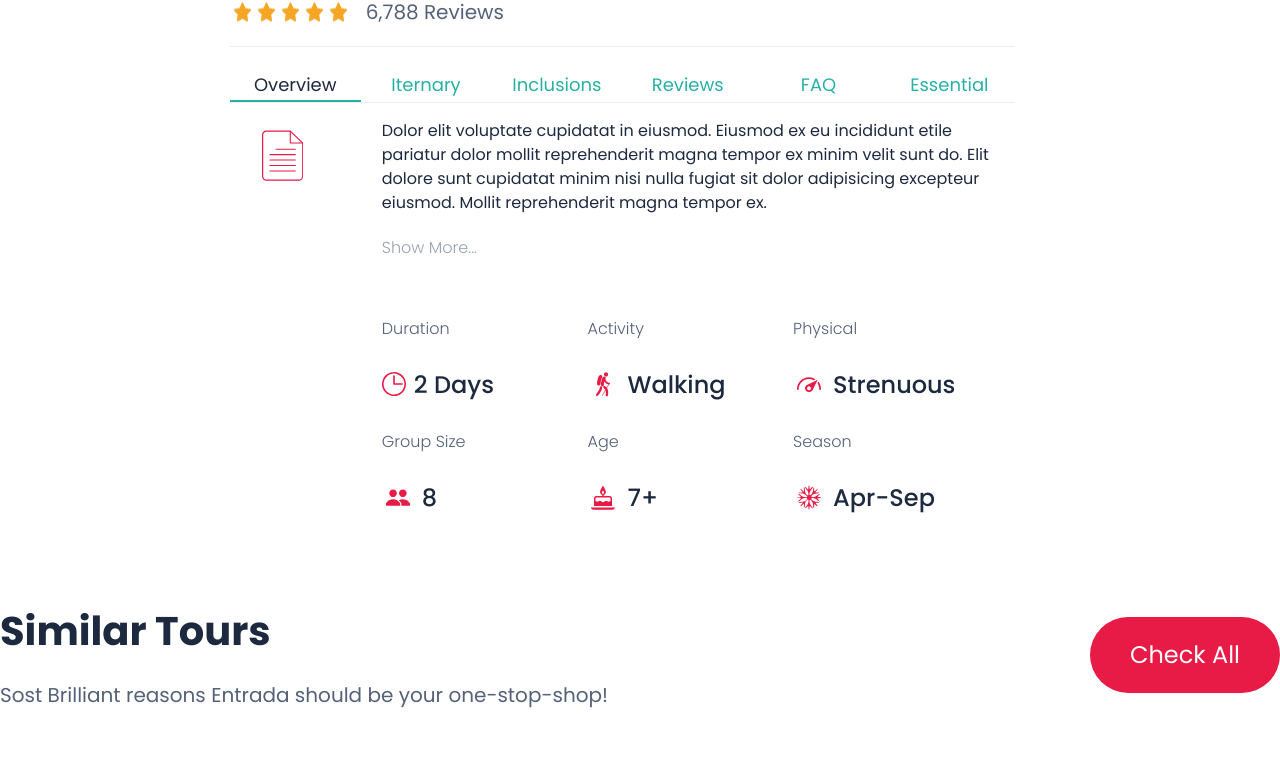
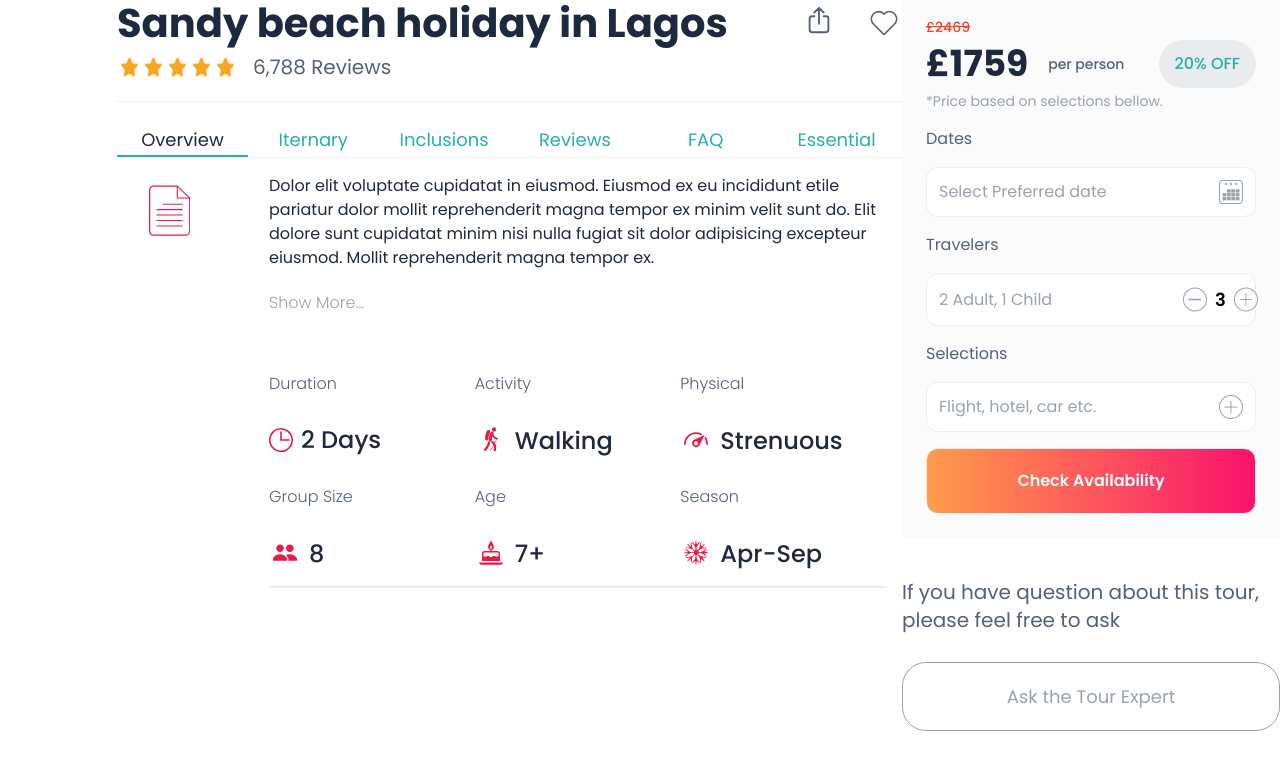
Before and after one commit to Mr-Rafiqul-Islam/EMPRISE-a-hotel-booking-site, a React (Vite) app: page /tour-detail in a window 1280 px wide. Shown: the part 775-1536 px from the top of the page. Built offline with nearby package versions, Linux system fonts and the light colour scheme.

Commit message:
design completed

```diff
--- a/src/components/layouts/TabsOverview.jsx
+++ b/src/components/layouts/TabsOverview.jsx
@@ -135,7 +135,7 @@ function TabsOverview() {
                 <Link className="text-[#99A3AD] font-poppins text-base">
                   Show More...
                 </Link>
-                <div className="flex flex-wrap gap-y-7 mt-14">
+                <div className="flex flex-wrap gap-y-7 mt-14 border-b-2 pb-4">
                   {info.map(({ title, logo, besideLogo }) => (
                     <div key={title} className="basis-1/3">
                       <Subheading
@@ -172,7 +172,7 @@ function TabsOverview() {
           <TabPanel key="inclusions" value="inclusions">
             <div className="flex gap-16">
               <Image src={inclusions} className={`self-start`} />
-              <div>
+              <div className="border-b-2 pb-2">
                 <Paragraph
                   className="text-[#1D293F] mb-5 text-base"
                   text={data.at(0).desc}
--- a/src/components/layouts/TourBooking.jsx
+++ b/src/components/layouts/TourBooking.jsx
@@ -1,9 +1,100 @@
-import React from 'react'
+import React from "react";
+import Paragraph from "../Paragraph";
+import Flex from "../Flex";
+import Subheading from "../Subheading";
+import Label from "../Label";
+import date from "../../assets/icons/Vectordate.svg";
+import Plus from "../../assets/icons/Plus.svg";
+import Minus from "../../assets/icons/Minus.svg";
 
 function TourBooking() {
   return (
-    <div>TourBooking</div>
-  )
+    <div>
+      <div className="w-[378px] p-6 bg-[#FBFBFB]">
+        <Paragraph
+          text={`£2469`}
+          className={`text-[#FA3E2C] font-medium text-sm line-through`}
+        />
+        <div className="flex justify-between items-center">
+          <Flex className={`gap-5 items-center`}>
+            <Subheading text={`£1759`} className={`font-bold text-[36px]`} />
+            <Paragraph
+              text={` per person`}
+              className={`font-medium text-sm text-[#546179] `}
+            />
+          </Flex>
+          <div className="bg-[#E9ECEF] text-[#28B0A6] font-poppins font-medium text-base px-4 py-3 rounded-3xl">
+            20% OFF
+          </div>
+        </div>
+        <Paragraph
+          text={`*Price based on selections bellow.`}
+          className={`text-sm text-[#99A3AD]`}
+        />
+
+        <div className="my-4">
+          <Label text={`Dates`} className={`font-normal my-4`} />
+          <div className="flex p-3 w-full justify-between border rounded-xl bg-white">
+            <input
+              type="datetime"
+              placeholder="Select Preferred date"
+              name="date"
+              className="outline-none w-full placeholder:font-poppins placeholder:text-base placeholder:text-[#99A3AD] text-base text-[#99A3AD] font-poppins"
+              id=""
+            />
+            <img src={date} alt="date" />
+          </div>
+        </div>
+        <div className="my-4">
+          <Label text={`Travelers`} className={`font-normal my-4`} />
+          <div className="flex p-3 w-full justify-between border rounded-xl bg-white">
+            <input
+              type="text"
+              placeholder="2 Adult, 1 Child"
+              name="travellers"
+              className="outline-none w-full placeholder:font-poppins placeholder:text-base placeholder:text-[#99A3AD] text-base text-[#99A3AD] font-poppins"
+              id=""
+            />
+            <div className="flex gap-2">
+              <img src={Minus} alt="minus" />
+                <h2 className="text-black font-poppins font-semibold text-[18px]">3</h2>
+              <img src={Plus} alt="plus" />
+            </div>
+          </div>
+        </div>
+        <div className="my-4">
+          <Label text={`Selections`} className={`font-normal my-4`} />
+          <div className="flex p-3 w-full justify-between border rounded-xl bg-white">
+            <input
+              type="datetime"
+              placeholder="Flight, hotel, car etc."
+              name="date"
+              className="outline-none w-full placeholder:font-poppins placeholder:text-base placeholder:text-[#99A3AD] text-base text-[#99A3AD] font-poppins"
+              id=""
+            />
+            <img src={Plus} alt="Plus" />
+          </div>
+        </div>
+        <button className="py-5 w-full border rounded-xl bg-gradient-to-r from-[#FF9D4B] to-[#FA126C] text-[18] font-poppins font-semibold text-white">
+          Check Availability
+        </button>
+      </div>
+
+      <div className="mt-10">
+        <Paragraph
+          text={`If you have  question about this tour, please feel free to ask`}
+          className={`w-[378px]`}
+        />
+        <button className="py-5 my-7 w-full bg-white border border-[#99A3AD] rounded-3xl text-[18px] font-poppins text-[#99A3AD]">
+          Ask the Tour Expert
+        </button>
+        <Paragraph
+          text={`*All questions are replied to within 24-48 hrs`}
+          className={`text-sm text-[#99A3AD]`}
+        />
+      </div>
+    </div>
+  );
 }
 
-export default TourBooking
+export default TourBooking;
```
Also changed, not shown: src/assets/icons/Minus.svg (added), src/assets/icons/Plus.svg (added).
